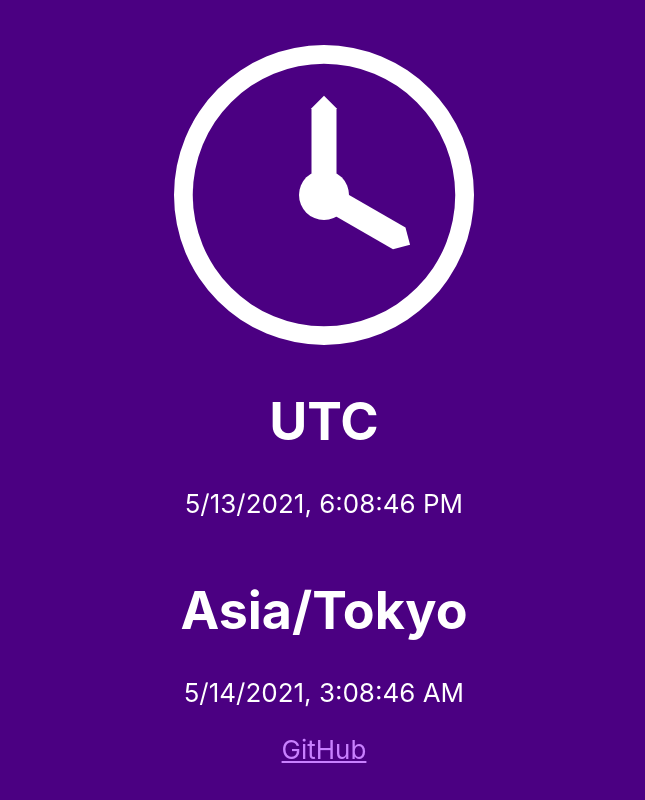
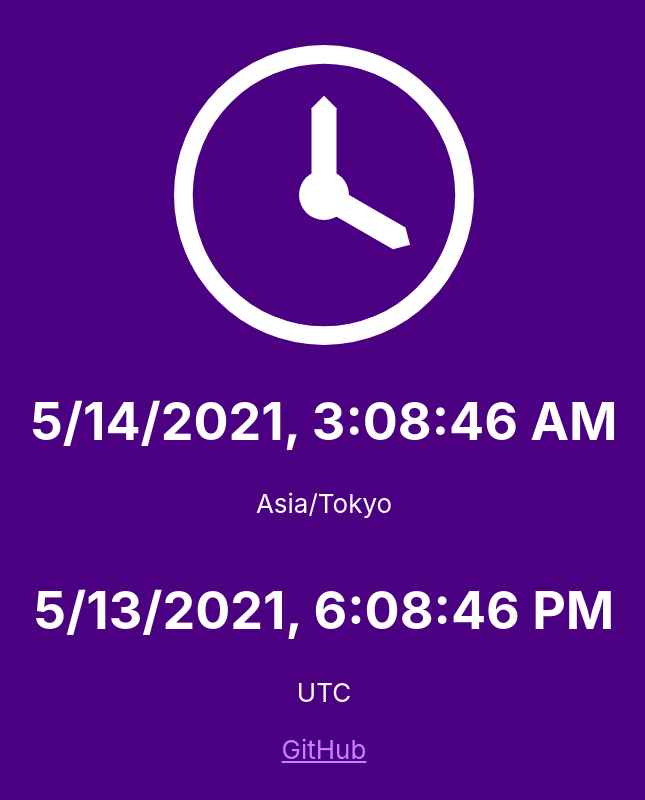
Before and after one commit to MathieuCouette/tokyo-clock, a React (Create React App) app in the folder frontend/: page / in a window 1280 px wide. Shown: the whole page, without its empty margins (316-961 px from the left). Built offline with nearby package versions, Linux system fonts and the light colour scheme.

Commit message:
Change title and move stuff around

```diff
--- a/frontend/public/index.html
+++ b/frontend/public/index.html
@@ -24,7 +24,7 @@
       work correctly both with client-side routing and a non-root public URL.
       Learn how to configure a non-root public URL by running `npm run build`.
     -->
-    <title>React App</title>
+    <title>Tokyo Clock</title>
   </head>
   <body>
     <noscript>You need to enable JavaScript to run this app.</noscript>
--- a/frontend/src/App/App.tsx
+++ b/frontend/src/App/App.tsx
@@ -7,8 +7,8 @@ function App() {
     <div className="App">
       <header className="App-header">
         <img src={logo} className="App-logo" alt="logo" />
+        <Clock timeZone="Asia/Tokyo" />
         <Clock />
-        <Clock timeZone="Asia/Tokyo" />
         <a
           className="App-link"
           href="https://github.com/MathieuCouette/tokyo-clock"
--- a/frontend/src/Clock/Clock.tsx
+++ b/frontend/src/Clock/Clock.tsx
@@ -23,8 +23,8 @@ function Clock(props: ClockProps) {
 
   return (
     <div>
-      <h1>{timeZone}</h1>
-      <p>{dateTime.toLocaleString(locale, { timeZone: timeZone })}</p>
+      <h1>{dateTime.toLocaleString(locale, { timeZone: timeZone })}</h1>
+      <p>{timeZone}</p>
     </div>
   );
 }
```
